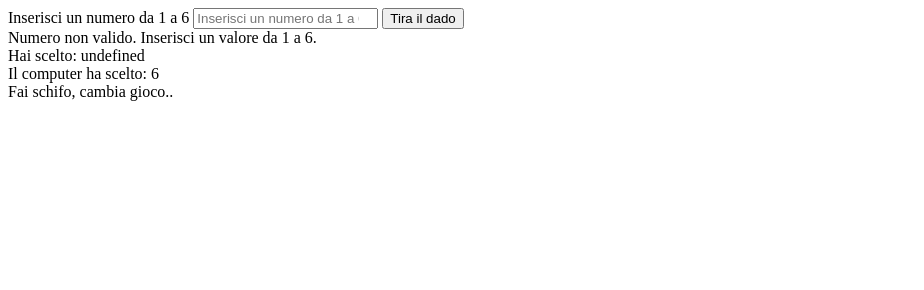
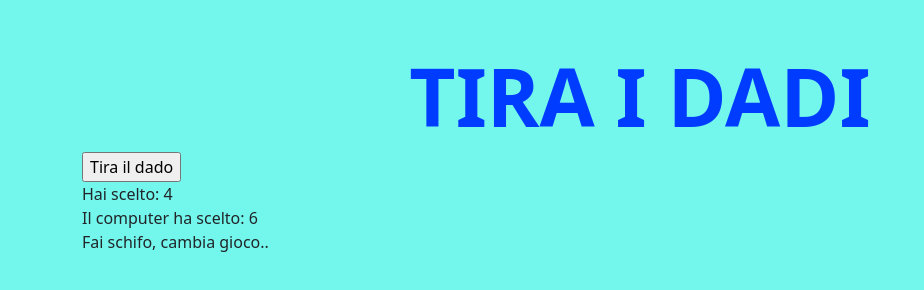
Before and after one commit to MiriamEvardi/js-mail-dadi, a plain HTML site: page js-dadi/index.html in a window 1280 px wide. Both pictures are taken after a click on the button "Tira il dado". Shown: the whole page, without its empty margins (0-924 px from the left). Drawn offline with nearby package versions, Linux system fonts and the light colour scheme.

Commit message:
js-dadi fixed

```diff
--- a/js-dadi/index.html
+++ b/js-dadi/index.html
@@ -5,19 +5,31 @@
     <meta charset="UTF-8">
     <meta name="viewport" content="width=device-width, initial-scale=1.0">
     <title>JS Dadi</title>
+
+    <!-- bootstrap -->
+    <link href="https://cdn.jsdelivr.net/npm/bootstrap@5.3.2/dist/css/bootstrap.min.css" rel="stylesheet"
+        integrity="sha384-T3c6CoIi6uLrA9TneNEoa7RxnatzjcDSCmG1MXxSR1GAsXEV/Dwwykc2MPK8M2HN" crossorigin="anonymous">
+
+    <link rel="stylesheet" href="style.css">
 </head>
 
 <body>
+    <div class="container">
+        <h1 class="text-center mt-5 display-1 fw-bold">TIRA I DADI</h1>
         <div>
-        <label for="number">Inserisci un numero da 1 a 6</label>
-        <input id="number" type="number" placeholder="Inserisci un numero da 1 a 6">
+
             <input id="run" type="button" value="Tira il dado">
             <div id="invalid-choice"></div>
             <div id="user">Hai scelto:</div>
             <div id="computer">Il computer ha scelto:</div>
             <div id="result"></div>
         </div>
+    </div>
 
+
+    <script src="https://cdn.jsdelivr.net/npm/bootstrap@5.3.2/dist/js/bootstrap.bundle.min.js"
+        integrity="sha384-C6RzsynM9kWDrMNeT87bh95OGNyZPhcTNXj1NW7RuBCsyN/o0jlpcV8Qyq46cDfL"
+        crossorigin="anonymous"></script>
     <script src="./js/script.js"></script>
 </body>
 
--- a/js-dadi/js/script.js
+++ b/js-dadi/js/script.js
@@ -2,25 +2,20 @@ const buttonElement = document.getElementById("run");
 
 buttonElement.addEventListener("click",
     function () {
-        const userChoice = document.getElementById("number").value;
+
         const computerNumber = Math.floor(Math.random() * 6 + 1);
-        const userNumbers = [1, 2, 3, 4, 5, 6];
+        const userNumbers = Math.floor(Math.random() * 6 + 1);
 
-        document.getElementById("user").innerText = "Hai scelto: " + userNumbers[userChoice - 1];
+        document.getElementById("user").innerText = "Hai scelto: " + userNumbers;
         document.getElementById("computer").innerText = "Il computer ha scelto: " + computerNumber;
 
-        // Controllo numero
-        if (userChoice < 1 || userChoice > 6) {
-            document.getElementById("invalid-choice").innerText = "Numero non valido. Inserisci un valore da 1 a 6."
-        }
-
         //SE lo user fa un punteggio superiore a computer VINCE
-        if (userChoice > computerNumber) {
+        if (userNumbers > computerNumber) {
 
             document.getElementById("result").innerText = "Hai VINTO!";
 
             //ALTRIMENTI SE ha un numero inferiore lo user PERDE
-        } else if (userChoice < computerNumber) {
+        } else if (userNumbers < computerNumber) {
 
             document.getElementById('result').innerHTML = "Fai schifo, cambia gioco..";
 
--- /dev/null
+++ b/js-dadi/style.css
@@ -0,0 +1,7 @@
+body {
+    background-color: rgb(115, 247, 236);
+}
+
+h1 {
+    color: rgb(0, 60, 255);
+}
```
Lines whose indentation alone changed are shown as unchanged.
